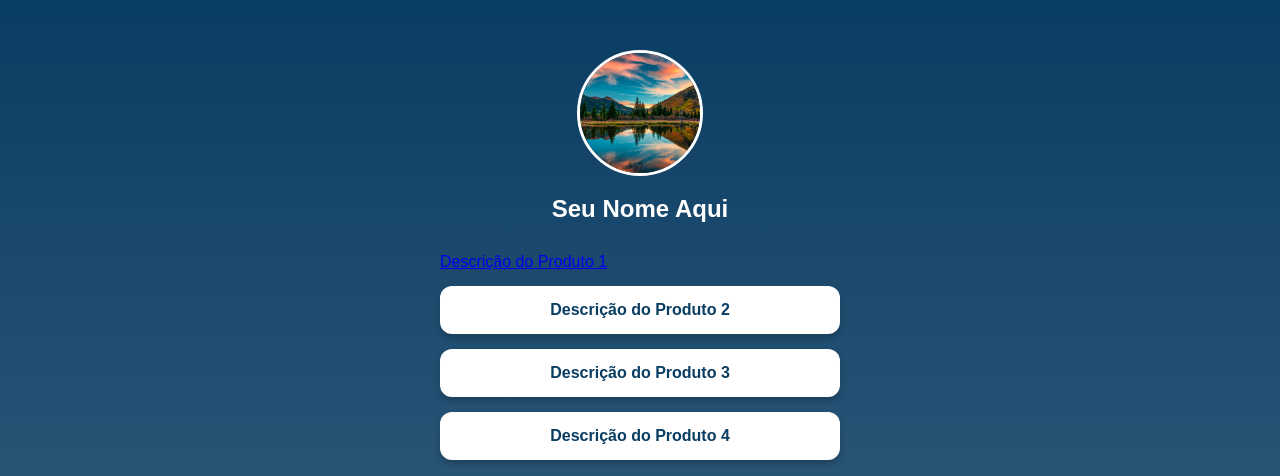
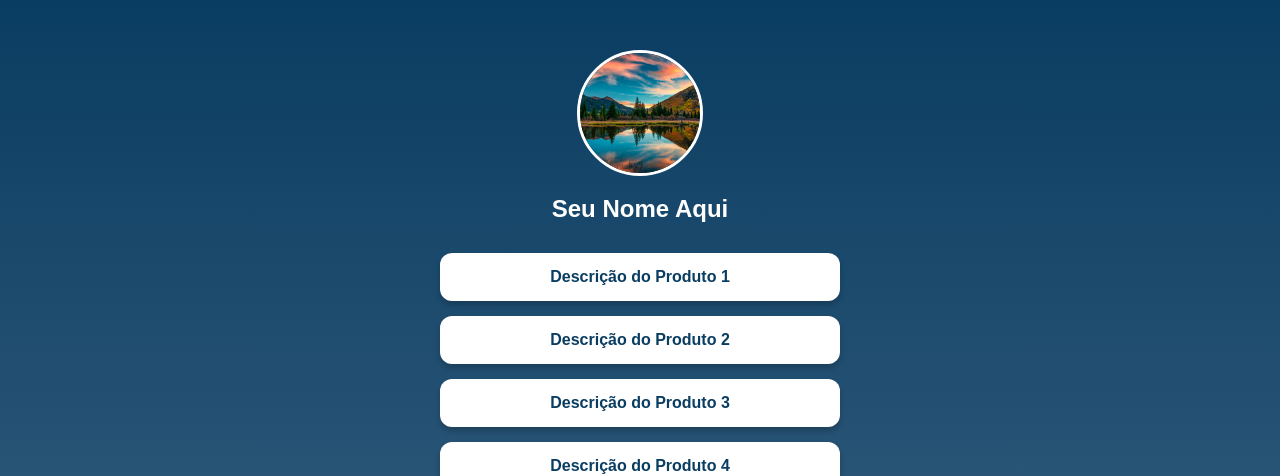
Before and after one commit to pgusttavo/Link_Tree, a plain HTML site: page index.html in a window 1280 px wide. Shown: the top 476 px of the page. Drawn offline with Linux system fonts and the light colour scheme.

Commit message:
Update index.html

```diff
--- a/index.html
+++ b/index.html
@@ -85,7 +85,7 @@
 
     <div class="links">
         <!-- BOTÃO 1: Troque href pelo link do seu produto e o texto pelo nome/descrição do produto -->
-        <a class="https://www.lipsum.com" href="URL-DO-PRODUTO-1" target="_blank">Descrição do Produto 1</a>
+        <a class="link-button" href="https://www.lipsum.com" target="_blank">Descrição do Produto 1</a>
 
         <!-- BOTÃO 2 -->
         <a class="link-button" href="URL-DO-PRODUTO-2" target="_blank">Descrição do Produto 2</a>
```
